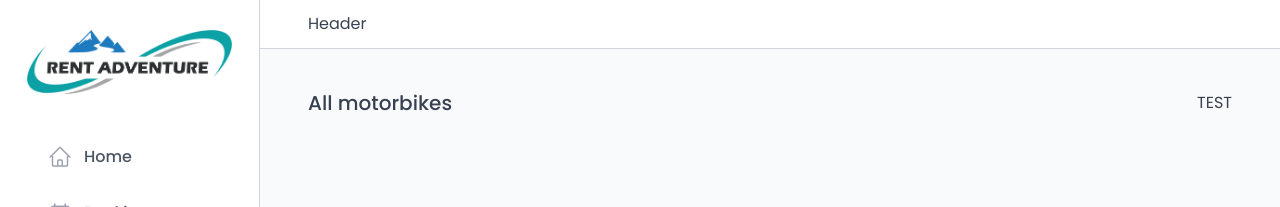
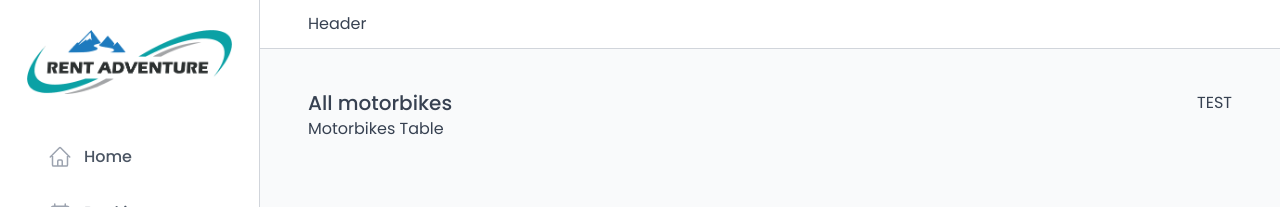
Before and after one commit to sinissto/rent-adventure-back-office, a React (Vite) app: page /motorbikes in a window 1280 px wide. Shown: the top 207 px of the page. Built offline with nearby package versions, Linux system fonts and the light colour scheme; no server answers; the database is empty; a web font is replaced by a local one.

Commit message:
Fetch and catch motorbike data

```diff
--- /dev/null
+++ b/src/features/motorbikes/MotorbikesTable.jsx
@@ -0,0 +1,17 @@
+import { useQuery } from "@tanstack/react-query";
+import { getMotorbikes } from "../../services/apiMotorbikes.js";
+
+function MotorbikesTable() {
+  const {
+    isLoading,
+    data: motorbikes,
+    error,
+  } = useQuery({
+    queryKey: ["motorbikes"],
+    queryFn: getMotorbikes,
+  });
+
+  return <div>Motorbikes Table</div>;
+}
+
+export default MotorbikesTable;
--- a/src/pages/Motorbikes.jsx
+++ b/src/pages/Motorbikes.jsx
@@ -1,12 +1,18 @@
 import Heading from "../ui/Heading";
 import Row from "../ui/Row";
+import MotorbikesTable from "../features/motorbikes/MotorbikesTable.jsx";
 
 function Motorbikes() {
   return (
-    <Row type="horizontal">
-      <Heading as="h1">All motorbikes</Heading>
-      <p>TEST</p>
-    </Row>
+    <>
+      <Row type={"horizontal"}>
+        <Heading as="h1">All motorbikes</Heading>
+        <p>TEST</p>
+      </Row>
+      <Row>
+        <MotorbikesTable />
+      </Row>
+    </>
   );
 }
 
--- /dev/null
+++ b/src/services/apiMotorbikes.js
@@ -0,0 +1,12 @@
+import supabase from "./supabase";
+
+export async function getMotorbikes() {
+  const { data, error } = await supabase.from("motorbikes").select("*");
+
+  if (error) {
+    console.error(error);
+    throw new Error("Motorbikes could not be loaded!");
+  }
+
+  return data;
+}
```
